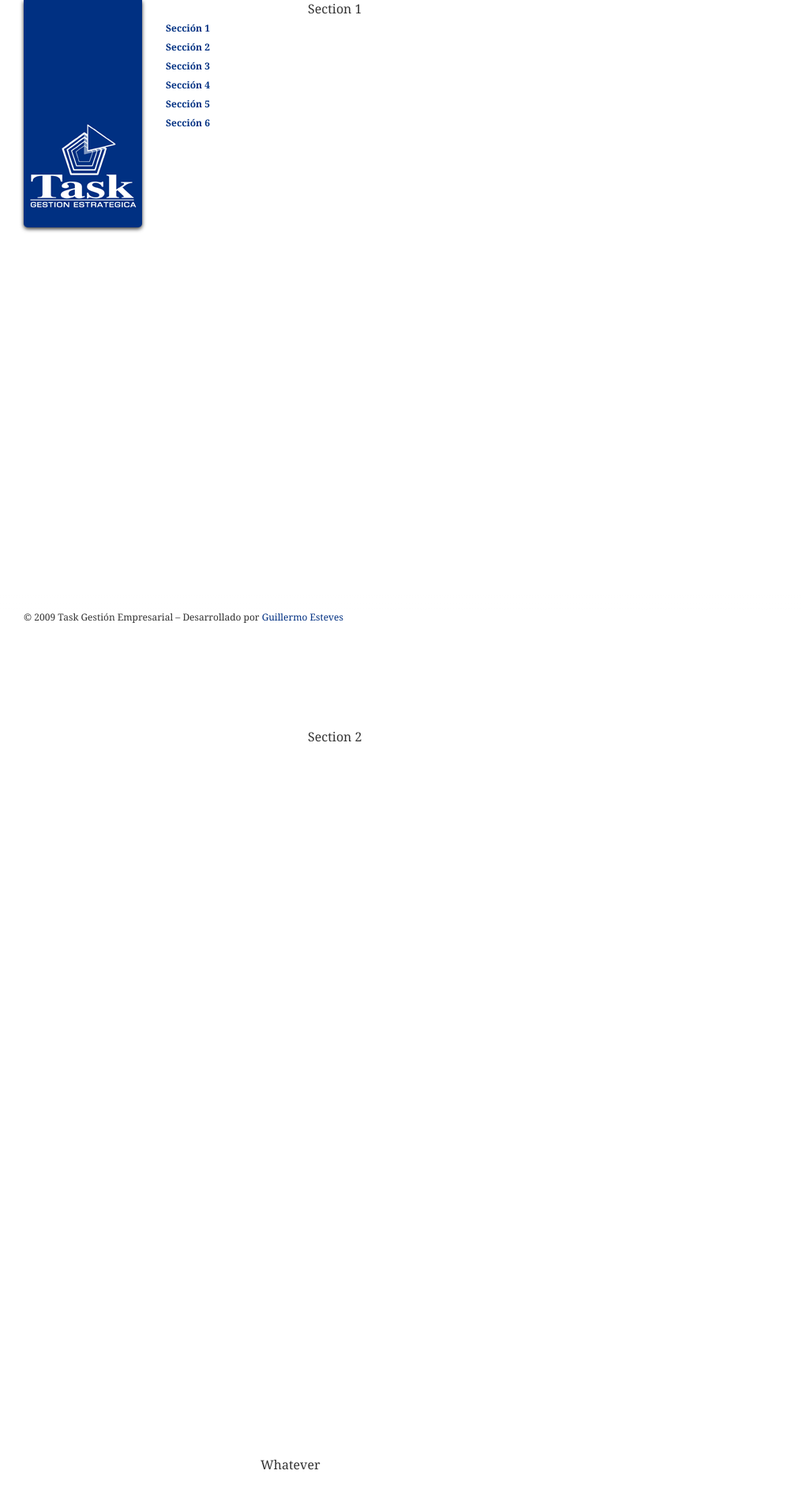
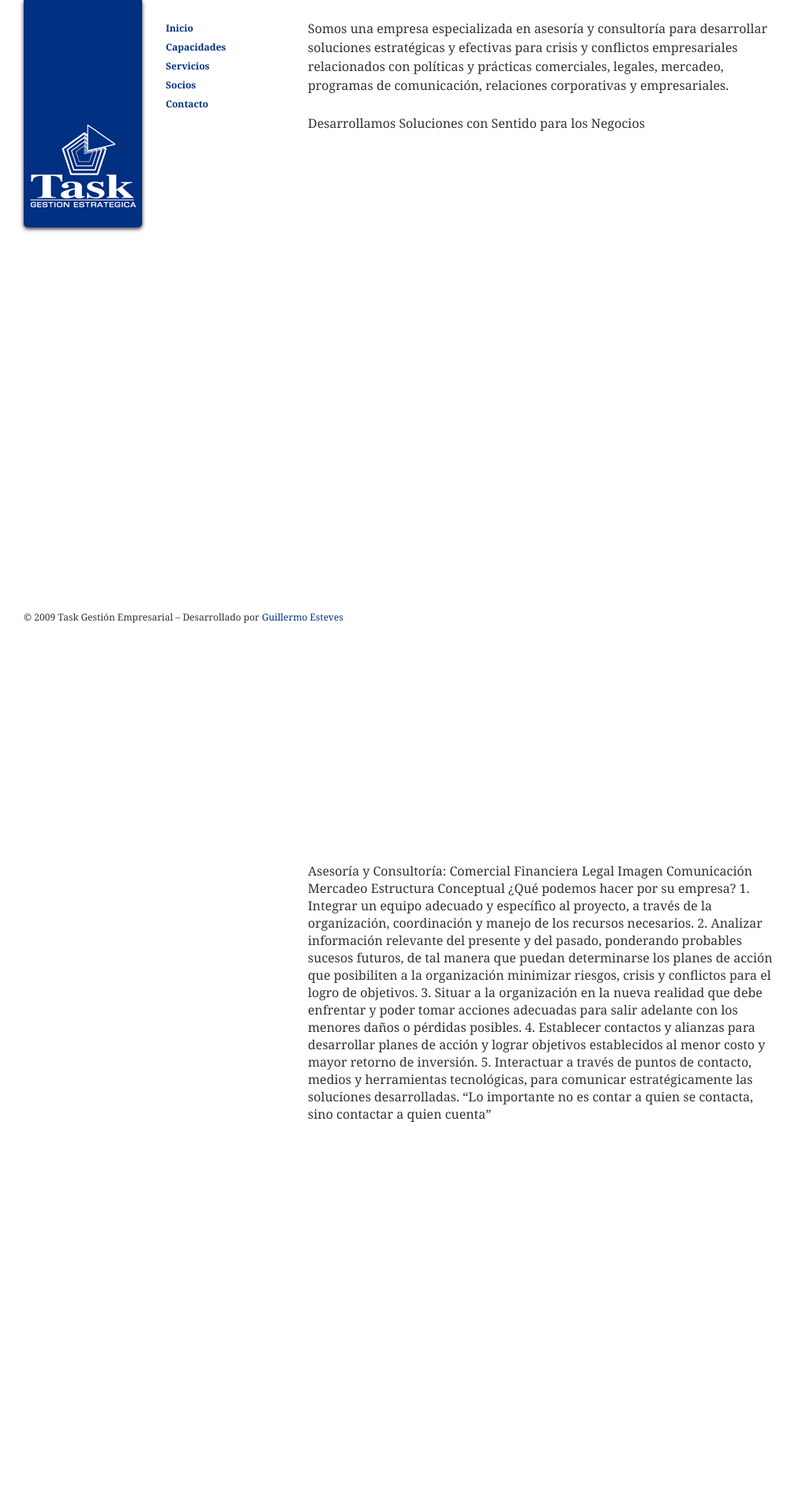
Before and after one commit to gesteves/taskgestion, a Python web app: template templates/index.html in a window 1280 px wide. Shown: the top 1891 px of the page at 79% size, without its empty margins (0-1016 px from the left). Run offline with Jinja, Linux system fonts and the light colour scheme; the template is opened without the code that fills it, so the values that code supplies are empty; some libraries are stand-ins or nearby versions.

Commit message:
Added content templated

```diff
--- /dev/null
+++ b/templates/capacidades.html
@@ -0,0 +1,21 @@
+<section id="capacidades">
+	Asesoría y Consultoría:
+	Comercial
+	Financiera
+	Legal
+	Imagen
+	Comunicación
+	Mercadeo
+	Estructura Conceptual
+	¿Qué podemos hacer por su empresa?
+
+	1.	Integrar  un equipo adecuado y específico al proyecto, a través de la organización, coordinación y manejo de los recursos necesarios.
+	2.	Analizar  información relevante del presente y del pasado, ponderando probables sucesos futuros, de tal manera que puedan determinarse los planes de acción que posibiliten a la organización minimizar riesgos, crisis y conflictos para el logro de objetivos.
+	3.	Situar a la organización en la nueva realidad  que debe enfrentar y poder tomar acciones adecuadas para salir adelante con  los menores daños o pérdidas posibles.
+	4.	Establecer contactos  y alianzas para  desarrollar planes de acción y  lograr objetivos establecidos  al menor costo y mayor retorno de inversión.
+	5.	Interactuar  a través de puntos de contacto, medios y herramientas tecnológicas, para comunicar estratégicamente las soluciones desarrolladas.
+
+
+
+	“Lo importante no es contar a quien se contacta, sino contactar a quien cuenta”
+</section>
--- /dev/null
+++ b/templates/contacto.html
@@ -0,0 +1,7 @@
+<section id="contacto">
+	Edificio Pasaje La Concordia, Piso 4, Ofic. H
+	Avenida Francisco Solano López, Sabana Grande
+	Las Delicias, Caracas.
+
+	Teléfonos:  0212- 424.16.16 / 816.7072
+</section>
--- a/templates/index.html
+++ b/templates/index.html
@@ -6,30 +6,11 @@
 
 <div id="content">
 
-<section id="seccion1">
-	Section 1
-</section>
-
-<section id="seccion2">
-	Section 2
-</section>
-
-<section id="seccion3">
-	<h2>Whatever</h2>
-	<p>One morning, when Gregor Samsa woke from troubled dreams, he found himself transformed in his bed into a horrible vermin. He lay on his armour-like back, and if he lifted his head a little he could see his brown belly, slightly domed and divided by arches into stiff sections. The bedding was hardly able to cover it and seemed ready to slide off any moment. His many legs, pitifully thin compared with the size of the rest of him, waved about helplessly as he looked. "What's happened to me? " he thought. It wasn't a dream. His room, a proper human room although a little too small, lay peacefully between its four familiar walls. A collection of textile samples lay spread out on the table - Samsa was a travelling salesman - and above it there hung a picture that he had recently cut out of an illustrated magazine and housed in a nice, gilded frame. It showed a lady fitted out with a fur hat and fur boa who sat upright, raising a heavy fur muff that covered the whole of her lower arm towards the viewer. Gregor then turned to look out the window at the dull weather. </p>
-</section>
-
-<section id="seccion4">
-	Section 4
-</section>
-
-<section id="seccion5">
-	Section 5
-</section>
-
-<section id="seccion6">
-	Section 6
-</section>
+{% include 'inicio.html' %}
+{% include 'capacidades.html' %}
+{% include 'servicios.html' %}
+{% include 'socios.html' %}
+{% include 'contacto.html' %}
 
 </div>
 
--- /dev/null
+++ b/templates/inicio.html
@@ -0,0 +1,5 @@
+<section id="inicio">
+	<p>Somos una empresa especializada en asesoría y consultoría para desarrollar soluciones estratégicas y efectivas  para crisis y conflictos empresariales relacionados con políticas y prácticas comerciales, legales, mercadeo, programas de comunicación,  relaciones corporativas y empresariales.</p>
+
+	<p>Desarrollamos Soluciones con Sentido para los Negocios</p>
+</section>
--- a/templates/nav.html
+++ b/templates/nav.html
@@ -1,10 +1,9 @@
 <nav class="main" id="main-nav">
 	<ul>
-		<li><a href="#seccion1">Sección 1</a></li>
-		<li><a href="#seccion2">Sección 2</a></li>
-		<li><a href="#seccion3">Sección 3</a></li>
-		<li><a href="#seccion4">Sección 4</a></li>
-		<li><a href="#seccion5">Sección 5</a></li>
-		<li><a href="#seccion6">Sección 6</a></li>
+		<li><a href="#inicio">Inicio</a></li>
+		<li><a href="#capacidades">Capacidades</a></li>
+		<li><a href="#servicios">Servicios</a></li>
+		<li><a href="#socios">Socios</a></li>
+		<li><a href="#contacto">Contacto</a></li>
 	</ul>
 </nav>
--- /dev/null
+++ b/templates/servicios.html
@@ -0,0 +1,17 @@
+<section id="servicios">
+	PreVisión
+	Proceso de  analizar  información relevante del presente y del pasado, ponderando probables sucesos futuros, de tal manera que puedan determinarse los planes de acción que posibiliten a la organización minimizar riesgos, crisis y conflictos para el logro de objetivos.
+	Business InSight
+	Proceso para  establecer análisis y para tomar contacto con una verdad o realidad que hasta ese momento había permanecido inconsciente en una organización.
+
+	Una comprensión para situar a la organización en la nueva realidad  que debe enfrentar y poder tomar acciones adecuadas para salir adelante con  los menores daños posibles.
+	InterAcción
+
+	Proceso para  interactuar  a través de puntos de contacto (medios, herramientas tecnológicas, actividades de comunicación, etc.)  para comunicar estratégicamente las soluciones desarrolladas.
+	Marketing Matchmaker
+	Capacidad dedicada a  establecer contactos  y alianzas para  desarrollar planes de acciones y  lograr objetivos establecidos  al menor costo y mayor retorno de inversión.
+	Orquestación
+	Capacidad de  integrar  un equipo adecuado y específico al proyecto, a través de la organización, coordinación y manejo de los recursos necesarios.
+	Uno de los integrantes – quien maneja el área profesional de mayor incidencia - es designado  como director del proyecto.
+	Cada integrante se  acopla y aporta sobre su área de experticia.
+</section>
--- /dev/null
+++ b/templates/socios.html
@@ -0,0 +1,69 @@
+<section id="socios">
+	William Esteves Núñez		Presidente
+	Larry Hernández		Gerente General
+	Carlos Fernandes 		Director
+	Trino Márquez			Director
+	Joaquín Moreno Pampín	Director
+	Jesús Rangel Rachadell		Director
+	William Esteves
+
+	Publicista y experto en Mercadeo, con más de 25 años de experiencia local e internacional.
+	Vicepresidente de Mercadeo, Comunicación e Imagen de Consorcio Fonbienes (Venezuela, Colombia y Perú)
+	Ha sido Presidente de  DMS Rapp Collins, Vicepresidente de Fischer Grey y Gerente General de FG Línea Directa, Vicepresidente de McCann Erickson Venezuela, Vicepresidente y  Director de Corporación Publicitaria Nacional (CORPA)
+	Conferencista sobre  comunicación, publicidad y mercadeo directo  en Venezuela y otros países de América Latina
+	Miembro de Direct Marketing Asociation (DMA)
+
+
+
+	Larry Hernández
+
+	Ingeniero Mecánico
+	Actualmente y desde 2008, es Presidente de  la Asociación Nacional de Anunciantes (ANDA)
+	Es  socio de varias empresas  relacionadas con comunicación y publicidad, tales como Art-Vertising (Comercializadora de espacios publicitarios de Direct TV, Meridiano TV, Mercadeo de Dinero, entre otros medios)
+	Ha desempeñado diferentes cargos  en Telcel C. A. (como Telcel, luego como Telcel BellSouth y finalmente como Telefónica Movistar), donde fue Gerente Regional, Director de  la División de Grandes Usuarios y Director de la División de Publicidad  y Comunicaciones. Anteriormente fue Gerente de Ventas  del diario El Nacional
+
+
+
+	Trino Márquez Cegarra
+	Sociólogo  y Doctor en Ciencias Sociales (UCV)
+	Maestría en Filosofía  (UCV)
+	Profesor Titular (UCV) y Profesor adscrito al Programa de Promoción de Investigadores (PPI) del CONICIT.
+	Ex-presidente de la Comisión Presidencial para la Reforma del Estado (COPRE).
+	Es Director Académico del Centro de Divulgación del Conocimiento Económico – CEDICE y Profesor del Doctorado en Ciencias Sociales (UCV)
+	Autor de varios libros y artículos para revistas arbitradas:
+		En defensa del individuo
+		Partidos políticos y pluralidad “Debate por Venezuela”. (2007)
+		Las Ciencias Sociales ante la desigualdad, la pobreza y la exclusión: realidades y problemas teóricos (2005).
+		Presidencialismo, autoritarismo y culto a la personalidad (2004)
+		Hugo Chávez: antecedentes de un enigma (2001)
+		El Estado social en Venezuela (2000)
+	Colaborador permanente de varios periódicos: El Universal, Notitarde, Venezuela Analítica, Noticiero Digital y Webarticulista.
+	Invitado a coloquios internacionales patrocinados por Liberty Fund  (Indianápolis, USA)
+
+
+
+	Jesús Rangel Rachadell
+	Abogado, egresado de la Universidad Católica Andrés Bello, con postgrado en Derecho Administrativo en la Universidad Central de Venezuela.
+	Profesor de pregrado y postgrado en la Escuela de Salud Pública
+	Profesor de Impugnación de Actos Electorales en la Facultad de Ciencias Jurídicas (UCV)-
+	Ha sido asesor del Consejo Nacional Electoral de Venezuela,
+	Consultor Jurídico de Cavelba Casa de Bolsa (Caracas)
+	Actualmente es socio de Rachadell, Rangel & Moreno - Abogados
+
+
+
+	Joaquín Moreno Pampín
+	Abogado egresado de la Universidad Católica Andrés Bello,
+	con postgrado en Derecho Corporativo en la Universidad Metropolitana.
+	Socio en  Rachadell, Rangel & Moreno - Abogados
+	Ha tenido una amplia experiencia profesional, como socio de Alvarez & Moreno Abogados y desempeñándose como Consultor Jurídico de Cremerca Sociedad Financiera (hoy Federal, Banco de Inversión), Consultor Jurídico del Diario El Globo, Consultor Jurídico del Banco de Desarrollo del Microempresario (hoy Banco Real, Banco de Desarrollo) y Asesor Legal de Sánitas de Venezuela
+
+	  Carlos M. Fernandes
+	Comunicador Social, egresado de la UCV, Caracas
+	Su experiencia incluye trabajos en el canal 8 como reportero de la Fuente Económica (1979), productor y moderador del programa Balance y presentador ancla de La Noticia.  Permaneció en VTV por más de 7 años como analista, productor y moderador de cobertura internacional.
+	En RCTV, realizó desde 1986 numerosos especiales como analista, productor y moderador de cobertura internacional y allí se destacó como productor y moderador del espacio de opinión Lo de Hoy es Noticia.
+	En Venevisión fundó, produjo y moderó el espacio informativo 24 Horas, donde fue ancla de la emisiones Meridiana y Estelar de El Noticiero Venevisión.
+	Conocedor del área económica, ha realizado trabajos de investigación en ese campo, sin dejar a un lado el área política.
+	Actualmente tiene en Radio Capital 710 AM un programa informativo, noticioso y de participación, así como también modera un programa vespertino del mismo corte en Melodía Stereo 93.5 FM y el programa matutino "Entre Periodistas"  en Televen - Canal 10.
+	En 1988 obtuvo el Premio "Monseñor Pellín " como Personaje de Televisión del Año, fue Premio Nacional de Periodismo Mención Televisión 1999 y ha sido galardonado con varios premios de Periodismo Económico, otorgados por Consecomercio, Conindustria y por la Cámara Venezolana de la Construcción
+</section>
```
